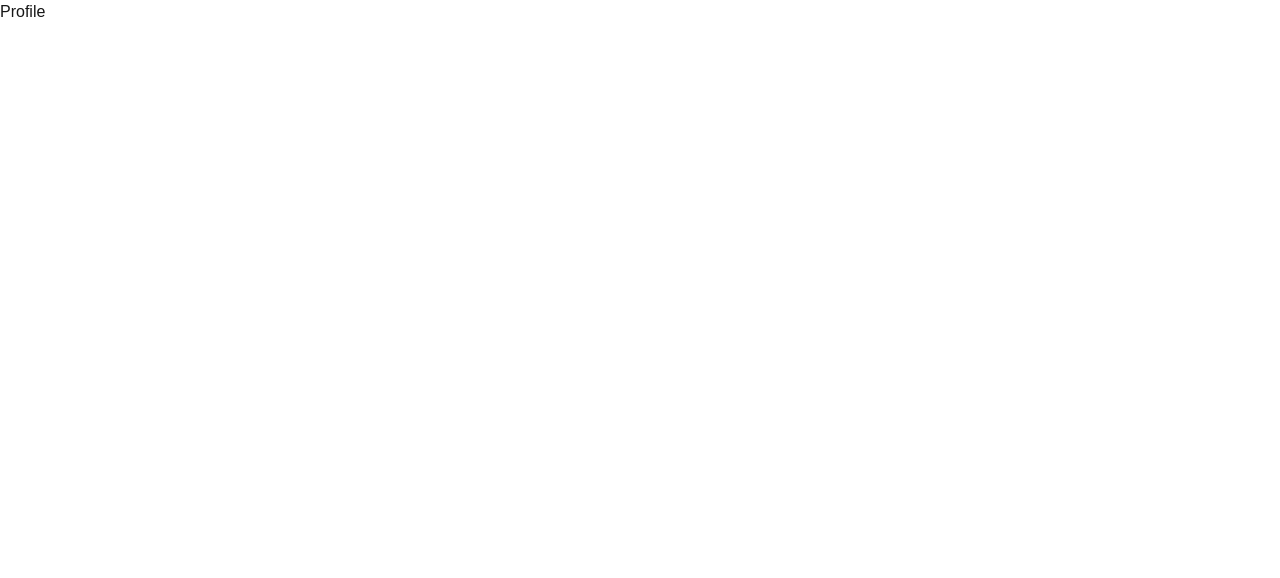
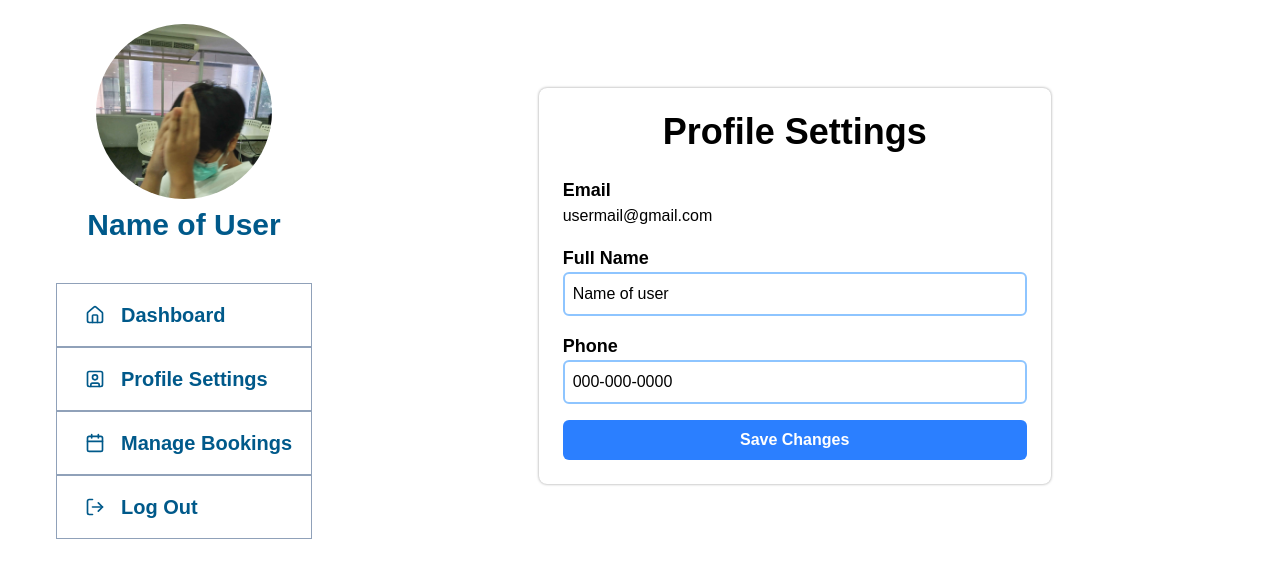
Before and after one commit to Bossppp/fe-project-2024-2-concern-but-complete, a Next.js app: page /user/profile in a window 1280 px wide. Shown: the top 578 px of the page. Built offline with nearby package versions, Linux system fonts and the light colour scheme.

Commit message:
feat: add profile settings

```diff
--- a/src/app/(user)/user/profile/page.tsx
+++ b/src/app/(user)/user/profile/page.tsx
@@ -1,8 +1,16 @@
+import ProfileSettingsForm from '@/components/ProfileSettingsForm'
+import UserNavigate from '@/components/UserNavigate'
 import React from 'react'
+
 
 function Profile() {
   return (
-    <div>Profile</div>
+    <div className="flex bg-white">
+          <UserNavigate />
+          <div className=" p-2 w-2/3">
+          <ProfileSettingsForm/>
+          </div>
+        </div>
   )
 }
 
--- /dev/null
+++ b/src/components/ProfileSettingsForm.tsx
@@ -0,0 +1,70 @@
+"use client";
+import React, { useState } from "react";
+
+const ProfileSettingsForm = () => {
+    const [email, setEmail] = useState("usermail@gmail.com");
+    const [fullName, setFullName] = useState("Name of user");
+    const [phone, setPhone] = useState("000-000-0000");
+
+    const handleSubmit = (e: React.FormEvent) => {
+        e.preventDefault();
+        alert("Profile changes saved!");
+    };
+
+    return (
+      <div className="max-w-lg mx-auto p-6 bg-white rounded-lg shadow-[0_0_3px_0_rgba(0,0,0,0.4)] m-20">
+        <h1 className="text-4xl font-bold text-center mb-6 text-black">
+          Profile Settings
+        </h1>
+        <form onSubmit={handleSubmit}>
+          <div className="mb-4">
+            <label
+              htmlFor="email"
+              className="block text-lg font-semibold text-black"
+            >
+              Email
+            </label>
+            <p className="text-black">{email}</p>
+          </div>
+          <div className="mb-4">
+            <label
+              htmlFor="fullName"
+              className="block text-lg font-semibold text-black"
+            >
+              Full Name
+            </label>
+            <input
+              type="text"
+              id="fullName"
+              value={fullName}
+              onChange={(e) => setFullName(e.target.value)}
+              className="w-full p-2 border-2 border-blue-300 rounded-md text-black"
+            />
+          </div>
+          <div className="mb-4">
+            <label
+              htmlFor="phone"
+              className="block text-lg font-semibold text-black"
+            >
+              Phone
+            </label>
+            <input
+              type="text"
+              id="phone"
+              value={phone}
+              onChange={(e) => setPhone(e.target.value)}
+              className="w-full p-2 border-2 border-blue-300 rounded-md text-black"
+            />
+          </div>
+          <button
+            type="submit"
+            className="w-full bg-blue-500 text-white font-semibold py-2 rounded-md hover:bg-blue-600"
+          >
+            Save Changes
+          </button>
+        </form>
+      </div>
+    );
+};
+
+export default ProfileSettingsForm;
```
